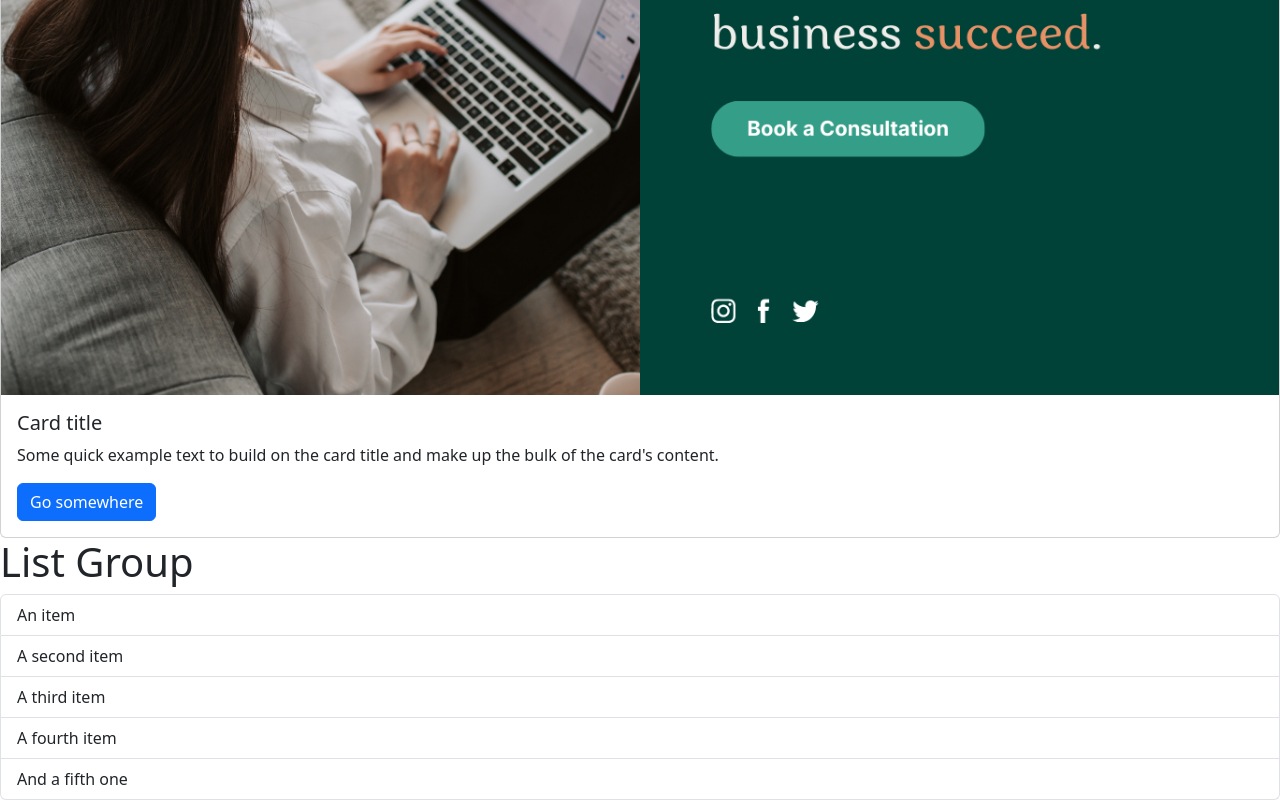
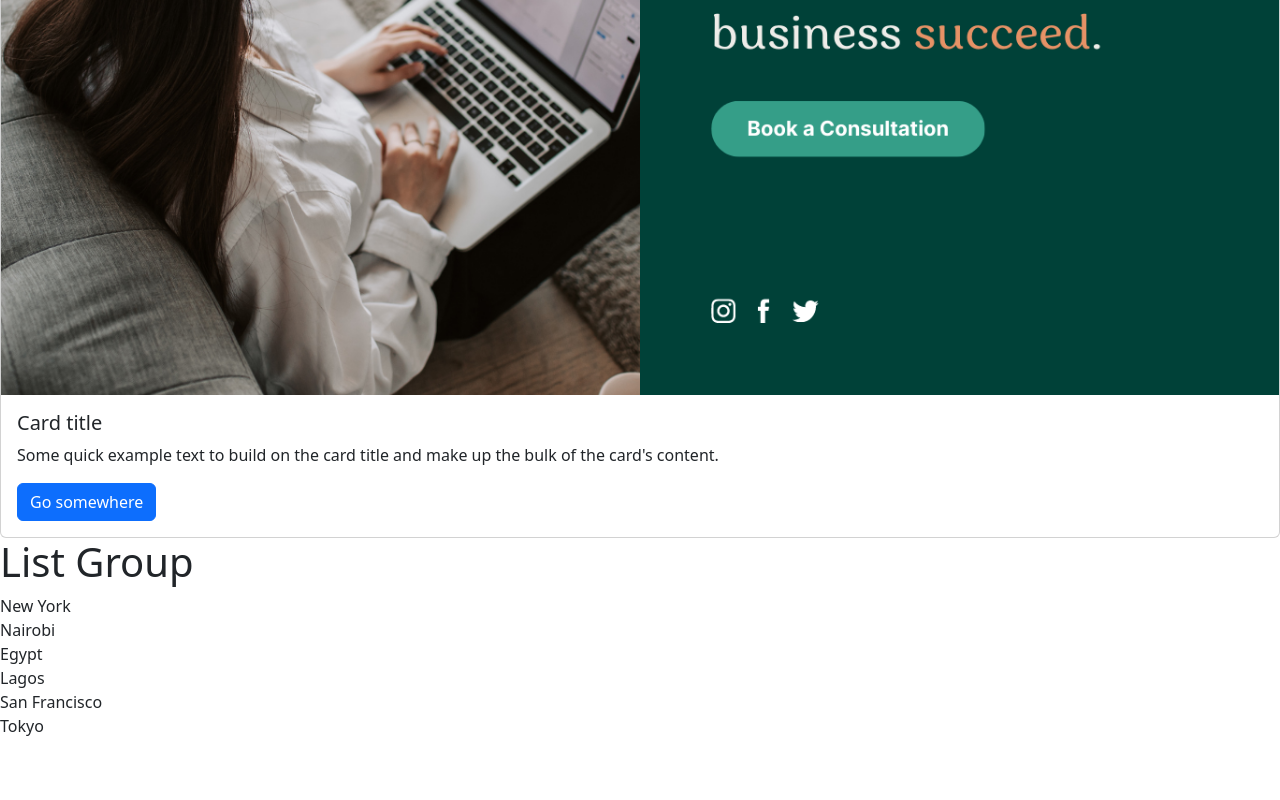
Before and after one commit to mykfrost/vite-by-mosh, a React (Vite) app: page / in a window 1280 px wide. Shown: the part 325-1125 px from the top of the page. After the commit the page ends 1063 px from the top, so only its background shows below. Built offline with nearby package versions, Linux system fonts and the light colour scheme.

Commit message:
creating dynamic lists

```diff
--- a/src/components/Card.tsx
+++ b/src/components/Card.tsx
@@ -1,7 +1,7 @@
 function Card() {
   return (
     <div className="card">
-      <img src="src/assets/advert.png" className="card-img-top" alt="..." />
+      <img src="../src/assets/advert.png" className="card-img-top" alt="..." />
       <div className="card-body">
         <h5 className="card-title">Card title</h5>
         <p className="card-text">
--- a/src/components/ListGroup.tsx
+++ b/src/components/ListGroup.tsx
@@ -1,14 +1,26 @@
 import { Fragment } from "react";
 function ListGroup() {
+  const items = [
+    "New York",
+    "Nairobi",
+    "Egypt",
+    "Lagos",
+    "San Francisco",
+    "Tokyo",
+  ];
+
   return (
     <Fragment>
       <h1>List Group</h1>
       <ul className="list-group">
-        <li className="list-group-item">An item</li>
+        {/* <li className="list-group-item">An item</li>
         <li className="list-group-item">A second item</li>
         <li className="list-group-item">A third item</li>
         <li className="list-group-item">A fourth item</li>
-        <li className="list-group-item">And a fifth one</li>
+        <li className="list-group-item">And a fifth one</li> */}
+        {items.map((item) => (
+          <li>{item}</li>
+        ))}
       </ul>
     </Fragment>
   );
```
